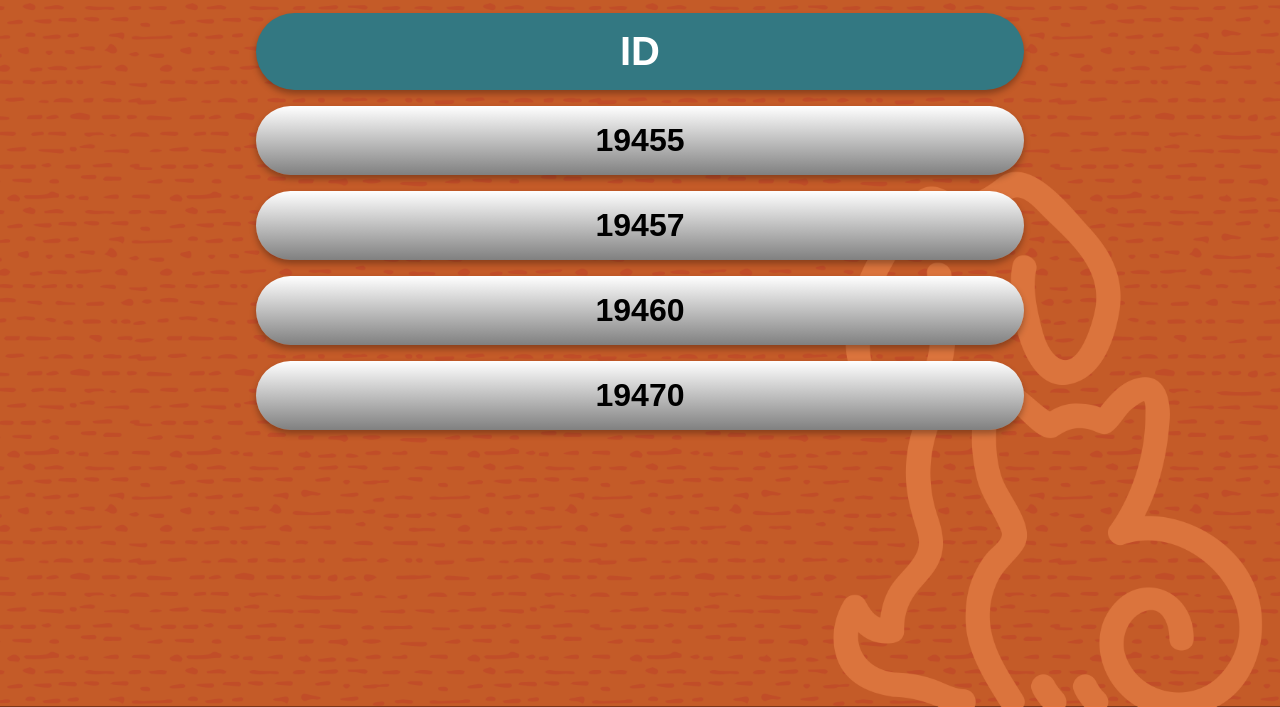
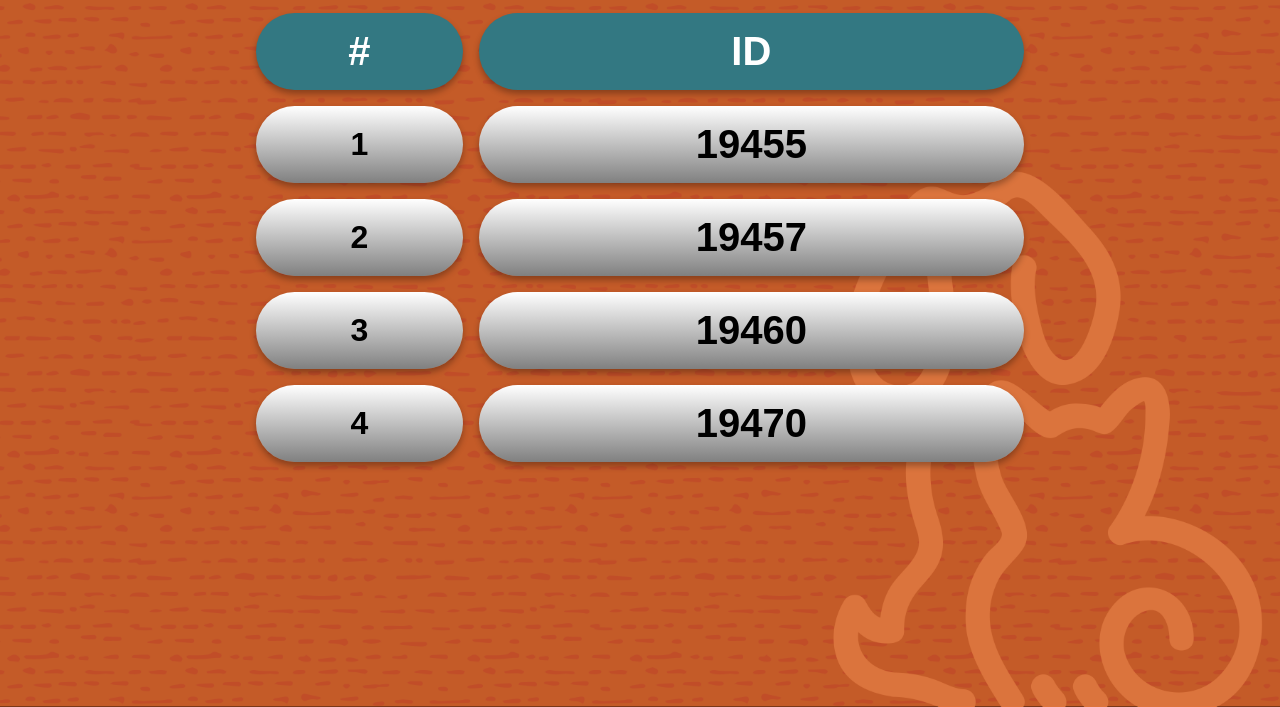
Before and after one commit to DHCPotato/MatchMakingQueue, a plain HTML site: page index.html in a window 1280 px wide. Shown: the part 93-800 px from the top of the page. Drawn offline with Linux system fonts and the light colour scheme.

Commit message:
Update index.html

```diff
--- a/index.html
+++ b/index.html
@@ -1,16 +1,14 @@
 <!DOCTYPE html>
 <html lang="en">
 <head>
-  <meta charset="UTF-8">
-  <meta name="viewport" content="width=device-width, initial-scale=1.0">
+  <meta charset="UTF-8" />
+  <meta name="viewport" content="width=device-width, initial-scale=1.0"/>
   <title>Visitation Queue</title>
   <style>
     /* Overall page and background styling */
     html, body {
-      margin: 0;
-      padding: 0;
-      width: 100%;
-      height: 100%;
+      margin: 0; padding: 0;
+      width: 100%; height: 100%;
       overflow: hidden;
       background-image: url("background2.png");
       background-size: cover;
@@ -19,6 +17,7 @@
       text-align: center;
       font-family: Arial, Helvetica, sans-serif;
     }
+
     /* Container to center content vertically & horizontally */
     .container {
       display: flex;
@@ -30,12 +29,14 @@
       margin: auto;
       max-width: 1200px;
     }
+
     /* Header styling */
     h2 {
       margin: 0;
       font-size: 4rem;
       color: #fff;
     }
+
     /* Table styling */
     table {
       border-collapse: separate;
@@ -47,75 +48,61 @@
     th {
       background-color: #337882;
       color: #fff;
-      box-shadow: 0 4px 6px rgba(0, 0, 0, 0.3);
+      box-shadow: 0 4px 6px rgba(0,0,0,0.3);
       border-radius: 40px;
       padding: 1rem;
       text-align: center;
       font-size: 2.5rem;
     }
-    td {
+
+    /* Number column gets same styling as default */
+    td.number-cell {
       padding: 1rem;
       text-align: center;
       font-size: 2rem;
       border-radius: 40px;
-      /* Gradient from white to gray */
       background: linear-gradient(to bottom, #fff 0%, #808080 100%);
-      box-shadow: 0 4px 6px rgba(0, 0, 0, 0.3);
+      box-shadow: 0 4px 6px rgba(0,0,0,0.3);
       font-weight: bold;
     }
+
+    /* ID column is a bit bigger */
+    td.id-cell {
+      padding: 1rem;
+      text-align: center;
+      font-size: 2.5rem;       /* ↑ bumped up */
+      border-radius: 40px;
+      background: linear-gradient(to bottom, #fff 0%, #808080 100%);
+      box-shadow: 0 4px 6px rgba(0,0,0,0.3);
+      font-weight: bold;
+    }
+
     /* Next-in-Line pulsing highlight */
     .next-in-line {
       animation: pulse 2s infinite;
       border-radius: 40px;
     }
     @keyframes pulse {
-      0% {
-        box-shadow: 0 0 0 0 rgba(255, 255, 255, 0.6);
+      0%   { box-shadow: 0 0 0 0 rgba(255,255,255,0.6); }
+      50%  { box-shadow: 0 0 20px 10px rgba(255,255,255,0); }
+      100% { box-shadow: 0 0 0 0 rgba(255,255,255,0); }
     }
-      50% {
-        box-shadow: 0 0 20px 10px rgba(255, 255, 255, 0);
+
+    /* Animations for rows in/out */
+    tr.enter       { opacity: 0; transform: translateX(-20px); }
+    tr.enter-active { transition: all 0.5s ease; opacity: 1; transform: translateX(0); }
+    tr.exit        { animation: fadeOut 0.5s forwards; }
+    @keyframes fadeOut {
+      to { opacity: 0; transform: translateX(20px); }
     }
-      100% {
-        box-shadow: 0 0 0 0 rgba(255, 255, 255, 0);
-      }
-    }
-    /* Animation for newly added rows */
-    tr.enter {
-      opacity: 0;
-      transform: translateX(-20px);
-    }
-    tr.enter-active {
-      transition: all 0.5s ease;
-      opacity: 1;
-      transform: translateX(0);
-    }
-    /* Animation for rows being removed */
-    tr.exit {
-      animation: fadeOut 0.5s forwards;
-    }
-    @keyframes fadeOut {
-      to {
-        opacity: 0;
-        transform: translateX(20px);
-      }
-    }
-    /* Media query for larger screens (e.g., 27in monitors) */
+
+    /* Larger-screen tweaks */
     @media screen and (min-width: 2560px) {
-      h2 {
-        font-size: 5rem;
-      }
-      th {
-        font-size: 3rem;
-        padding: 1.2rem;
-      }
-      td {
-        font-size: 2.5rem;
-        padding: 1.2rem;
-      }
-      table {
-        width: 70%;
-        max-width: 1000px;
-      }
+      h2 { font-size: 5rem; }
+      th { font-size: 3rem; padding: 1.2rem; }
+      td.number-cell { font-size: 2.5rem; padding: 1.2rem; }
+      td.id-cell     { font-size: 3rem;   padding: 1.2rem; }
+      table { width: 70%; max-width: 1000px; }
     }
   </style>
 </head>
@@ -125,107 +112,110 @@
     <table>
       <thead>
         <tr>
+          <th>#</th>
           <th>ID</th>
         </tr>
       </thead>
       <tbody id="queue-table-body">
-        <!-- Data will be inserted here -->
+        <!-- Rows go here -->
       </tbody>
     </table>
   </div>
 
   <script>
-  let currentIds = []; // Global array to track currently displayed IDs
+    let currentIds = [];
 
-  // Fetch the JSON data and update the table accordingly
     async function fetchAdoptionQueue() {
-    const url = 'table_data.json';
       try {
-      const response = await fetch(url);
-      if (!response.ok) throw new Error(`HTTP error! Status: ${response.status}`);
-      const jsonData = await response.json();
-      handleNewData(jsonData);
-    } catch (error) {
-      console.error("Error fetching the JSON data:", error);
+        const resp = await fetch('table_data.json');
+        if (!resp.ok) throw new Error(resp.status);
+        const data = await resp.json();
+        handleNewData(data);
+      } catch (e) {
+        console.error("Fetch error:", e);
       }
     }
 
     function handleNewData(data) {
       const processingStatus = "Welcome to HSPPR.";
-    const allowedSpecies = new Set(["Dog", "Other Critter"]);
+      const allowedSpecies = new Set(["Dog","Other Critter"]);
 
-    // Normalize incoming data
-    let dataArray = Array.isArray(data.value) ? data.value : (Array.isArray(data) ? data : []);
+      // Normalize
+      const dataArray = Array.isArray(data.value)
+        ? data.value
+        : (Array.isArray(data) ? data : []);
       if (!dataArray.length) return;
 
-    // Build map: ID → latest entry
-    const latestEntryById = {};
+      // Latest-by-ID map
+      const latest = {};
       dataArray.forEach(entry => {
         const row = entry.values?.[0];
         if (!row) return;
-
-      const [ id, timeString, /* user */, status, /* other */, /* ... */, /* ... */, /* ... */, species ] = row;
-      // skip any Cats early
+        const [id, ts, , status, , , , , species] = row;
         if (!allowedSpecies.has(species)) return;
-
-      const entryTime = new Date(timeString);
-      const prev = latestEntryById[id];
-      if (!prev || entryTime > new Date(prev.timeString)) {
-        latestEntryById[id] = { id, timeString, status, species };
+        const t = new Date(ts);
+        if (!latest[id] || t > new Date(latest[id].timeString)) {
+          latest[id] = { id, timeString: ts, status };
         }
       });
 
-    // Filter to only those whose latest status is our processingStatus
-    let processingEntries = Object.values(latestEntryById)
-      .filter(entry => entry.status === processingStatus)
-      // (we already skipped Cats above, so only Dog & Other Critter remain)
-      .sort((a, b) => new Date(a.timeString) - new Date(b.timeString));
+      // Filter & sort
+      const processing = Object.values(latest)
+        .filter(e => e.status === processingStatus)
+        .sort((a,b) => new Date(a.timeString) - new Date(b.timeString));
 
-    const newIds = processingEntries.map(e => String(e.id));
-    const addedIds   = newIds.filter(id => !currentIds.includes(id));
-    const removedIds = currentIds.filter(id => !newIds.includes(id));
+      const newIds = processing.map(e => String(e.id));
+      const added   = newIds.filter(id => !currentIds.includes(id));
+      const removed = currentIds.filter(id => !newIds.includes(id));
 
-    // Animate removals
-    removedIds.forEach(id => {
+      // Remove old
+      removed.forEach(id => {
         const row = document.querySelector(`tr[data-id="${id}"]`);
-      if (row) {
+        if (!row) return;
         row.classList.add('exit');
-        row.addEventListener('animationend', () => row.remove(), { once: true });
-      }
+        row.addEventListener('animationend', () => row.remove(), { once:true });
       });
 
       const tbody = document.getElementById("queue-table-body");
 
-    // Add new rows
-    addedIds.forEach(id => {
-      let row = document.querySelector(`tr[data-id="${id}"]`);
-      if (!row) {
-        row = document.createElement("tr");
-        row.dataset.id = id;
-        const td = document.createElement("td");
-        td.textContent = id;
-        row.appendChild(td);
-        row.classList.add('enter');
-        requestAnimationFrame(() => row.classList.add('enter-active'));
-        tbody.appendChild(row);
-      }
+      // Add new rows (with two cells)
+      added.forEach(id => {
+        if (document.querySelector(`tr[data-id="${id}"]`)) return;
+        const tr = document.createElement("tr");
+        tr.dataset.id = id;
+
+        const numTd = document.createElement("td");
+        numTd.classList.add("number-cell");
+        tr.appendChild(numTd);
+
+        const idTd = document.createElement("td");
+        idTd.classList.add("id-cell");
+        idTd.textContent = id;
+        tr.appendChild(idTd);
+
+        tr.classList.add('enter');
+        requestAnimationFrame(() => tr.classList.add('enter-active'));
+        tbody.appendChild(tr);
       });
 
-    // Reorder rows
-    newIds.forEach(id => {
+      // Reorder and renumber
+      newIds.forEach((id, idx) => {
         const row = document.querySelector(`tr[data-id="${id}"]`);
-      if (row) tbody.appendChild(row);
+        if (!row) return;
+        tbody.appendChild(row);
+        // update the position number
+        const numCell = row.querySelector("td.number-cell");
+        numCell.textContent = idx + 1;
       });
 
-    // Highlight next-in-line
-    tbody.querySelectorAll("tr").forEach((row, i) => {
-      row.classList.toggle("next-in-line", i === 0);
+      // Highlight first row
+      tbody.querySelectorAll("tr").forEach((row,i) => {
+        row.classList.toggle("next-in-line", i===0);
       });
 
       currentIds = newIds;
     }
 
-  // kick off & poll
     fetchAdoptionQueue();
     setInterval(fetchAdoptionQueue, 10000);
   </script>
```
Lines whose indentation alone changed are shown as unchanged.
